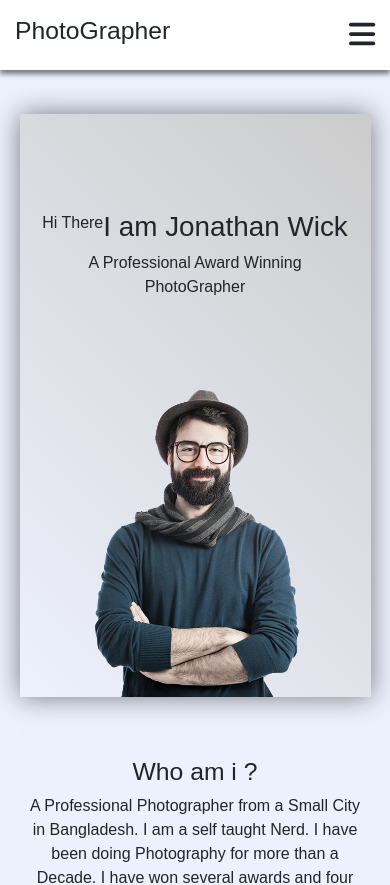
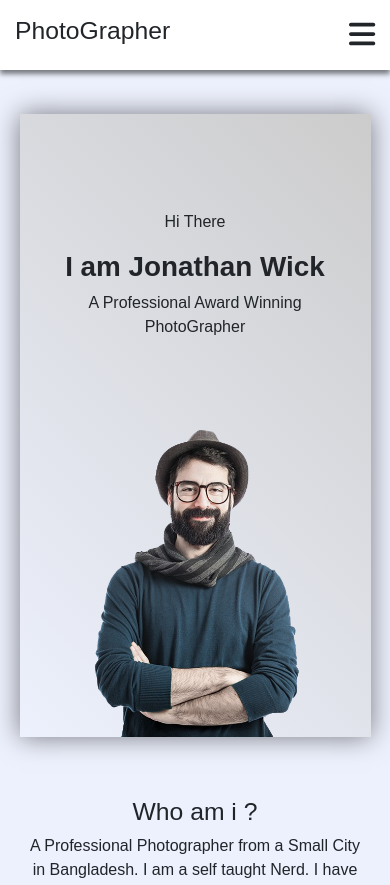
Before and after one commit to rasel-gannicus/Photographer-Website-Portfolio---E-commerce--with-React, a React (Create React App) app: page / in a window 390 px wide. Shown: the top 885 px of the page. Built offline with nearby package versions, Linux system fonts and the light colour scheme.

Commit message:
working on making responsive menu with vanilla js, html, css

```diff
--- a/src/Pages/Header/Header.css
+++ b/src/Pages/Header/Header.css
@@ -42,6 +42,12 @@
 @media only screen and (max-width:767px){
     .app-div{
         margin-top: 90px !important;
+    }
+    .banner-left-header{
+        flex-direction: column;
+    }
+    .banner-left-header h1{
+        font-weight: 600;
     }
     .header-main-parent{
         background: rgba(41, 41, 41, 0.519);
```
